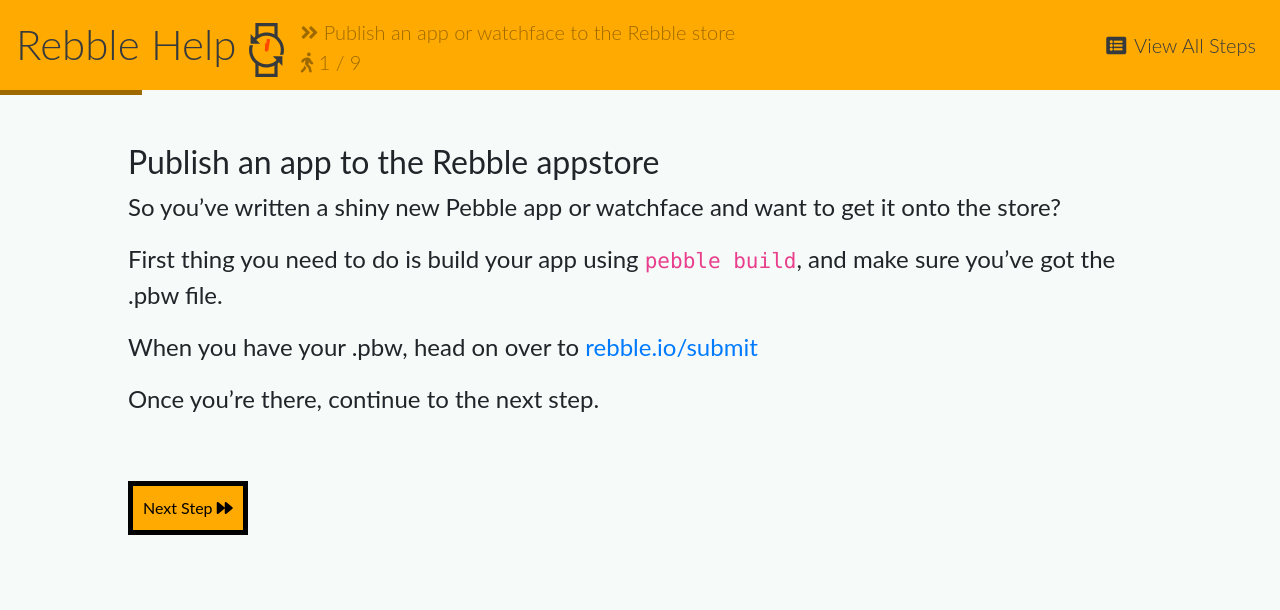
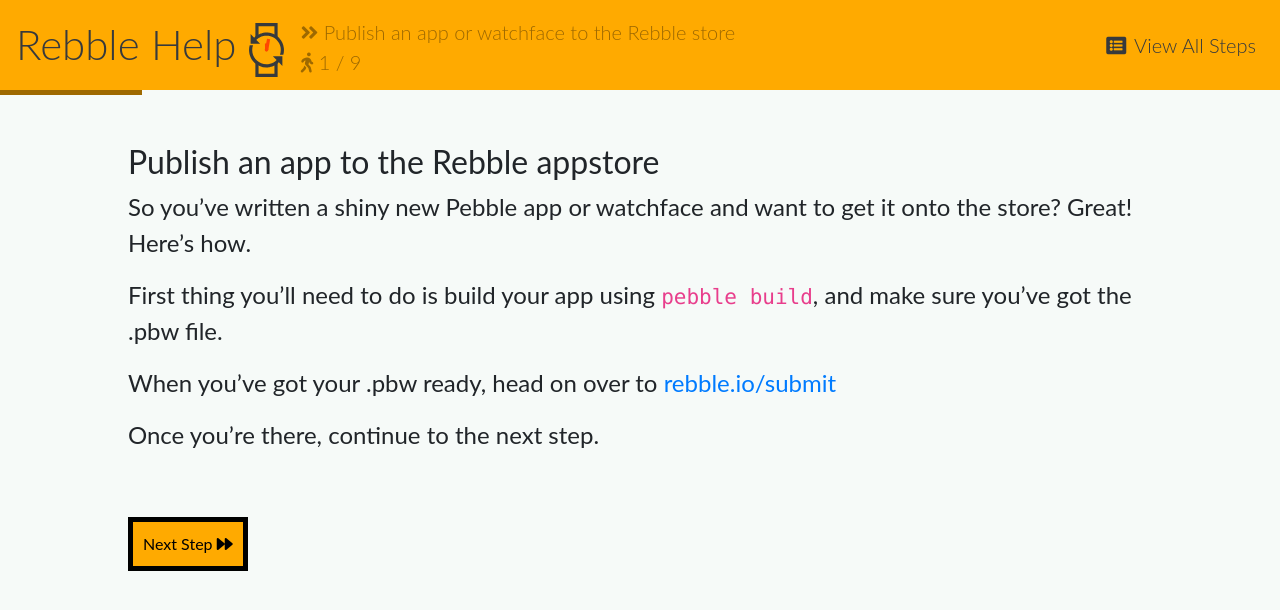
Before and after one commit to pebble-dev/rebble-help, a Jekyll site: the page built from _topic/appstore-submission.md, in a window 1280 px wide. Shown: the top 610 px of the page. Built offline with Jekyll 4.4.1, drawn with Linux system fonts in a browser that asks for light colours; nearby versions of some CDN libraries.

Commit message:
Grammar fixes in appstore submission

```diff
--- a/_topic/appstore-submission.md
+++ b/_topic/appstore-submission.md
@@ -11,19 +11,19 @@ osSpecific: false
 
 # Publish an app to the Rebble appstore
 
-So you've written a shiny new Pebble app or watchface and want to get it onto the store?
+So you've written a shiny new Pebble app or watchface and want to get it onto the store? Great! Here's how.
 
-First thing you need to do is build your app using `pebble build`, and make sure you've got the .pbw file.
+First thing you'll need to do is build your app using `pebble build`, and make sure you've got the .pbw file.
 
-When you have your .pbw, head on over to [rebble.io/submit](https://rebble.io/submit)
+When you've got your .pbw ready, head on over to [rebble.io/submit](https://rebble.io/submit)
 
 Once you're there, continue to the next step.
 
 # Fill out the base information
 
-The first 4 fields to fill are the basic information about your app.
+The first 4 fields to fill will be the basic information about your app.
 
-Fields marked with an asterix are required, but you already knew that.
+Fields marked with an asterix are required, but you already knew that, didn't you? :)
 
 ![](/images/submit/1.png)
 
@@ -37,23 +37,23 @@ Fields marked with an asterix are required, but you already knew that.
 
 # Select app or face
 
-Choose whether what your uploading is a watchapp or watchface.
+Here, you'll choose whether what you're uploading is a watchapp or watchface.
 
 ![](/images/submit/2.png)
 
-If it's a watchapp you'll also be asked to pick it's category. Here's the breakdown from the [developer doc](https://developer.rebble.io/developer.pebble.com/guides/appstore-publishing/publishing-an-app/index.html):
+If it's a watchapp, you'll also be asked to pick its category. Here's the breakdown from the [developer document](https://developer.rebble.io/developer.pebble.com/guides/appstore-publishing/publishing-an-app/index.html):
 
 ![](/images/submit/3.png)
 
 # App descriptions
 
-Next you need to fill out the app descriptions
+Next, you'll need to fill out the app descriptions.
 
 ![](/images/submit/4.png)
 
-- **App description** is the description of you app or face
+- **App description** is the description of your app or face
 
-- **Release notes** should describe what's changed in this update. If it's the first release, just write 'hello world' or something
+- **Release notes** should describe what has changed in this update. If it's the first release, just write 'hello world' or something :)
 
 # Icons
 
@@ -65,7 +65,7 @@ If you're submitting a watchface, you can skip this next step.
 
 # Screenshots
 
-Next you'll be asked to submit screenshots of your app or face.
+Next, you'll be asked to submit screenshots of your app or face.
 This is what is displayed on the watch in the appstore.
 You must submit at least 1 screenshot.
 
@@ -90,20 +90,20 @@ Banners are required for apps, and optional for watchfaces.
 
 # Upload your .pbw
 
-Next you upload the .pbw for your watchapp or face
+Next, you'll need to upload the .pbw for your watchapp or face.
 
 ![](/images/submit/9.png)
 
-Once that's done, press "I'm ready, zip me up!"
+Once you're done with that, press "I'm ready, zip me up!"
 
-The tool will then create a .zip app bundle and download it to your computer
+The tool will then create a .zip app bundle and download it to your computer.
 
 # Almost there
 
 ![](/images/submit/11.png)
 
-All that's left now is to email it to [support@rebble.io](mailto:support@rebble.io) so it can be uploaded to the store!
+All that's left now is to email it to [support@rebble.io](mailto:support@rebble.io) so it can be uploaded to the appstore!
 
-This normally happens pretty quickly, but can sometimes take longer. You will receive an email when it's live, how exciting!
+This normally happens pretty quickly, but can sometimes take longer. You will receive an email when it's live, how exciting! :D
 
-For help with the submission process or app development, check out the [rebble discord](https://rebble.io/discord)
+For help with the submission process or app development, check out the [Rebble Alliance Discord server.](https://rebble.io/discord) See you there!
```
